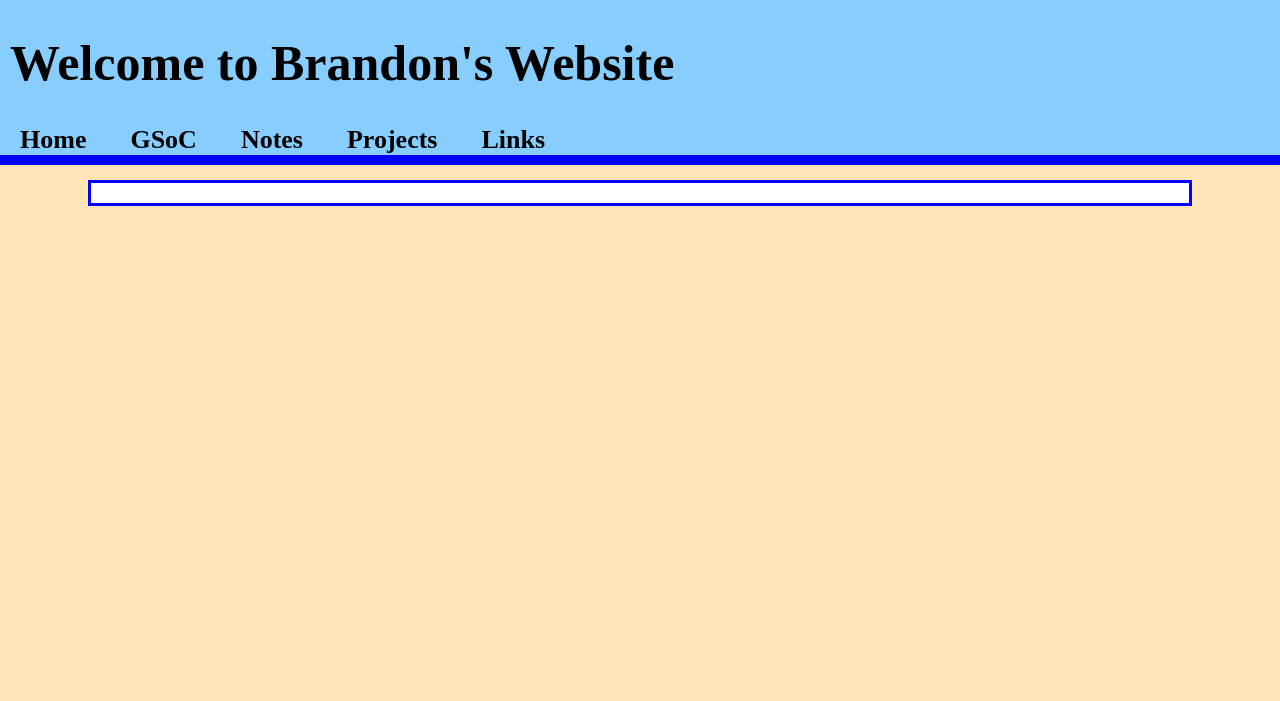
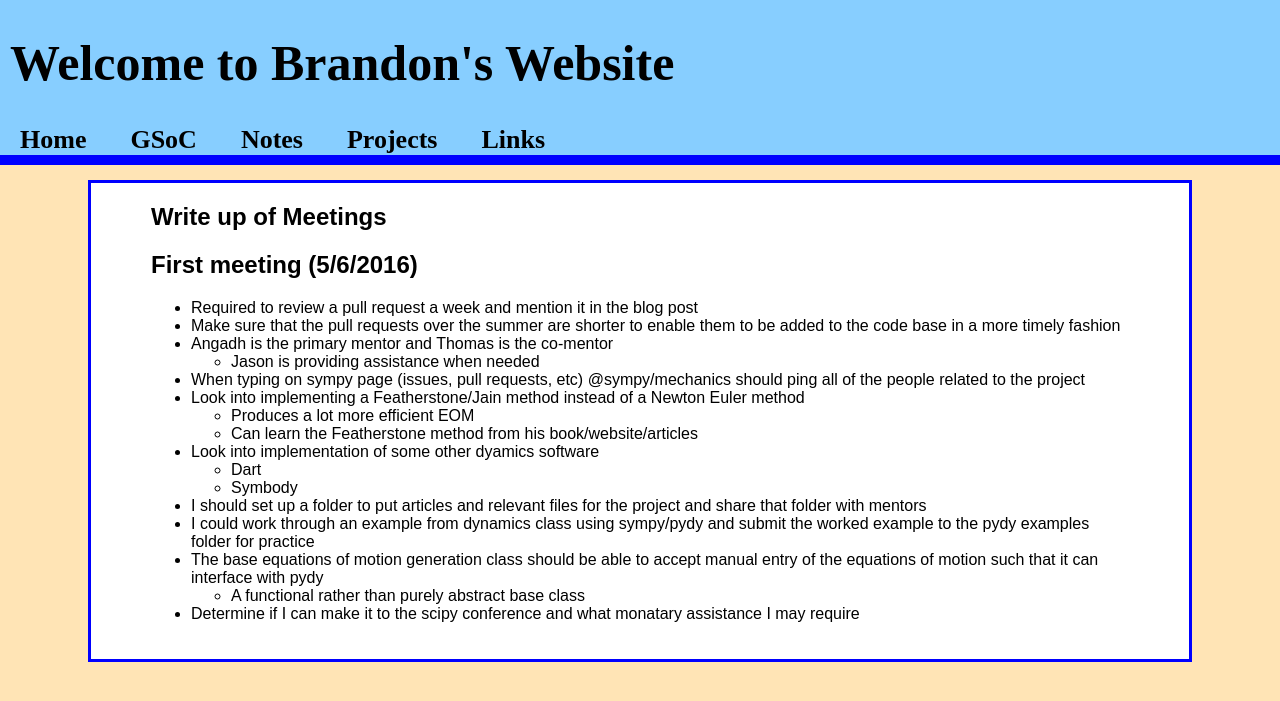
Before and after one commit to jbm950/jbm950.github.io, a Jekyll site: the page built from GSoC/weekly_meetings.html, in a window 1280 px wide. Shown: the top 701 px of the page. Built offline with Jekyll 4.4.1, drawn with Linux system fonts in a browser that asks for light colours.

Commit message:
compiled raw log and weekly meetings notes

```diff
--- a/GSoC/raw_log.html
+++ b/GSoC/raw_log.html
@@ -24,6 +24,7 @@ title: Raw Log
 <li>Participated in first meeting with mentors</li>
 <li>Created a folder on google drive to share documents</li>
 <li>Created a page for weekly meetings on website</li>
+<li>Wrote up notes from the meeting</li>
 </ul>
 </body>
 </html>
--- a/GSoC/weekly_meetings.html
+++ b/GSoC/weekly_meetings.html
@@ -13,6 +13,33 @@ title: Weekly Meetings
   <style type="text/css">code{white-space: pre;}</style>
 </head>
 <body>
-
+<h2 id="write-up-of-meetings">Write up of Meetings</h2>
+<h2 id="first-meeting-562016">First meeting (5/6/2016)</h2>
+<ul>
+<li>Required to review a pull request a week and mention it in the blog post</li>
+<li>Make sure that the pull requests over the summer are shorter to enable them to be added to the code base in a more timely fashion</li>
+<li>Angadh is the primary mentor and Thomas is the co-mentor
+<ul>
+<li>Jason is providing assistance when needed</li>
+</ul></li>
+<li>When typing on sympy page (issues, pull requests, etc) <span class="citation">@sympy/mechanics</span> should ping all of the people related to the project</li>
+<li>Look into implementing a Featherstone/Jain method instead of a Newton Euler method
+<ul>
+<li>Produces a lot more efficient EOM</li>
+<li>Can learn the Featherstone method from his book/website/articles</li>
+</ul></li>
+<li>Look into implementation of some other dyamics software
+<ul>
+<li>Dart</li>
+<li>Symbody</li>
+</ul></li>
+<li>I should set up a folder to put articles and relevant files for the project and share that folder with mentors</li>
+<li>I could work through an example from dynamics class using sympy/pydy and submit the worked example to the pydy examples folder for practice</li>
+<li>The base equations of motion generation class should be able to accept manual entry of the equations of motion such that it can interface with pydy
+<ul>
+<li>A functional rather than purely abstract base class</li>
+</ul></li>
+<li>Determine if I can make it to the scipy conference and what monatary assistance I may require</li>
+</ul>
 </body>
 </html>
```
